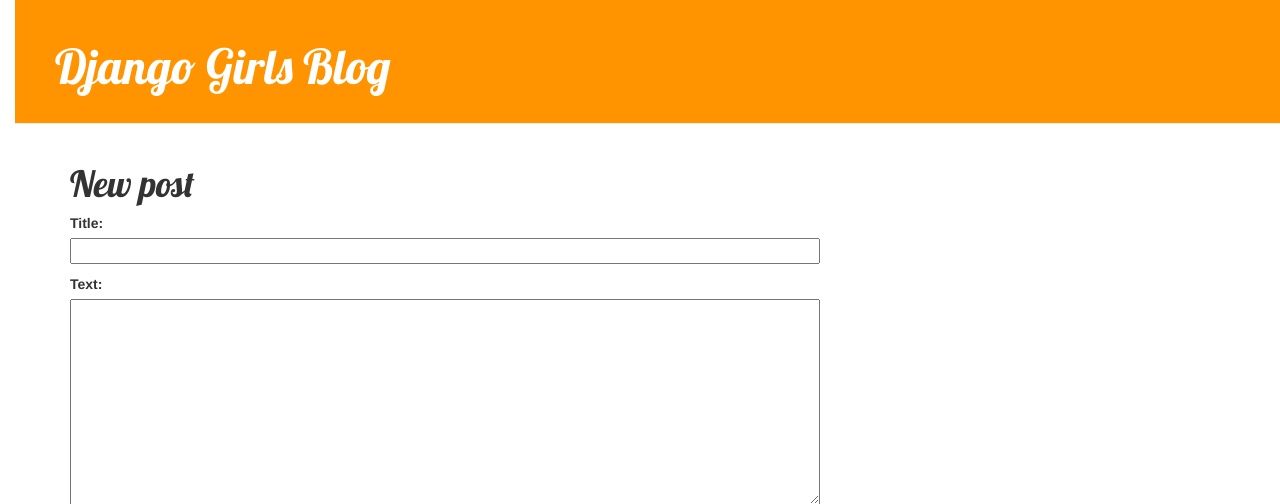
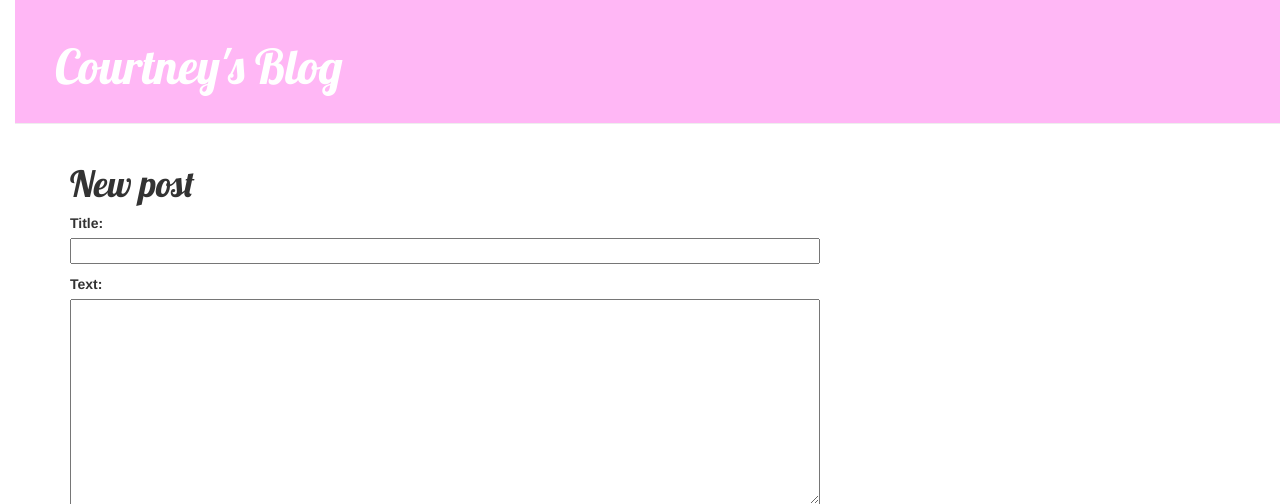
Before and after one commit to courtneynation/djangogirlsblog, a Django app: page /post/new/ in a window 1280 px wide. Shown: the top 504 px of the page. Run offline with Django 3.2, Linux system fonts and the light colour scheme; some libraries are stand-ins or nearby versions.

Commit message:
Changed colors

```diff
--- a/blog/static/css/blog.css
+++ b/blog/static/css/blog.css
@@ -1,12 +1,12 @@
 h1 a {
-    color: #FCA205;
+    color: #d77ef7;
     font-family: 'Lobster';
 }
 body {
     padding-left: 15px;
 }
 .page-header {
-    background-color: #ff9400;
+    background-color: #ffb7f5;
     margin-top: 0;
     padding: 20px 20px 20px 40px;
 }
--- a/blog/templates/blog/base.html
+++ b/blog/templates/blog/base.html
@@ -14,7 +14,7 @@
         {% if user.is_authenticated %}
     <a href="{% url 'post_new' %}" class="top-menu"><span class="glyphicon glyphicon-plus"></span></a>
 {% endif %}
-        <h1><a href="/">Django Girls Blog</a></h1>
+        <h1><a href="/">Courtney's Blog</a></h1>
     </div>
     <div class="content container">
         <div class="row">
```
